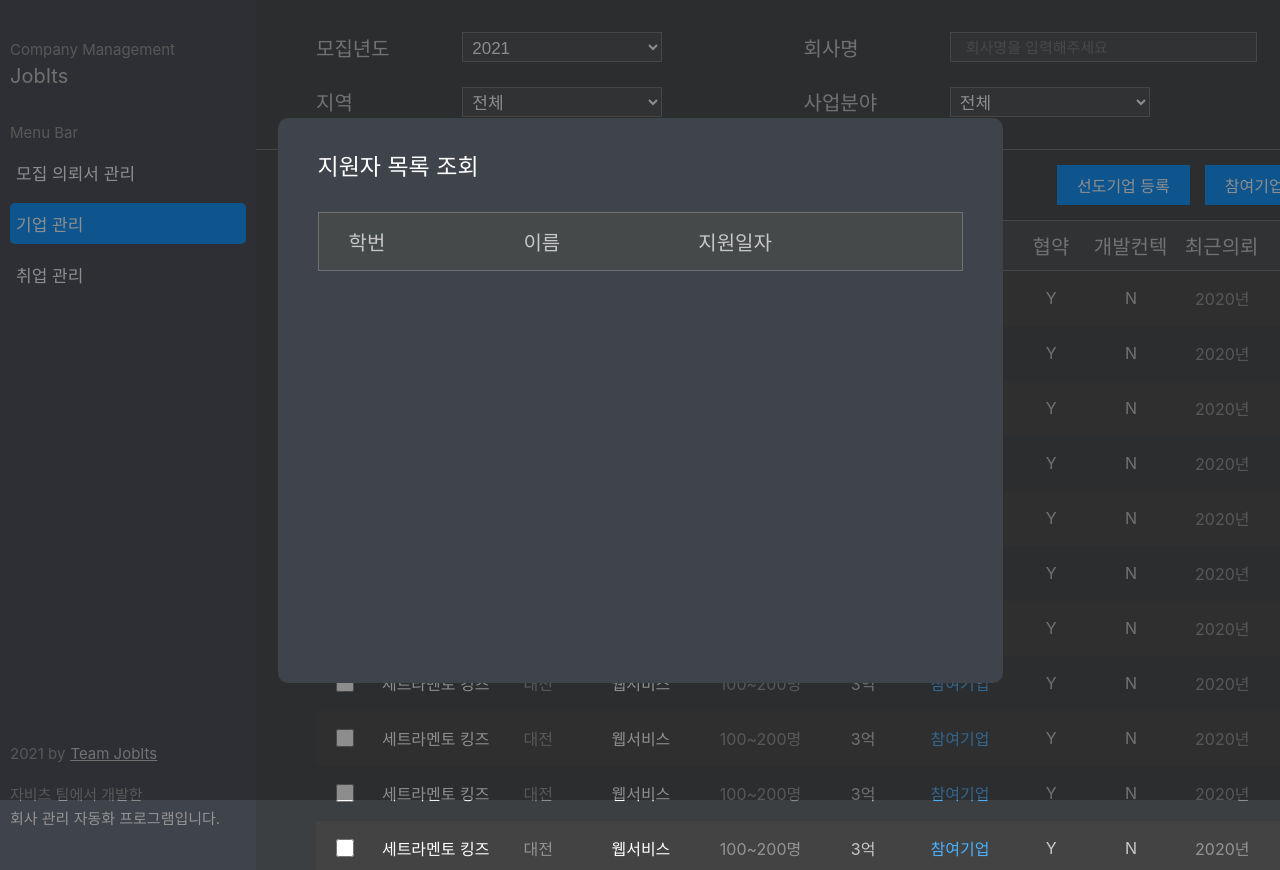
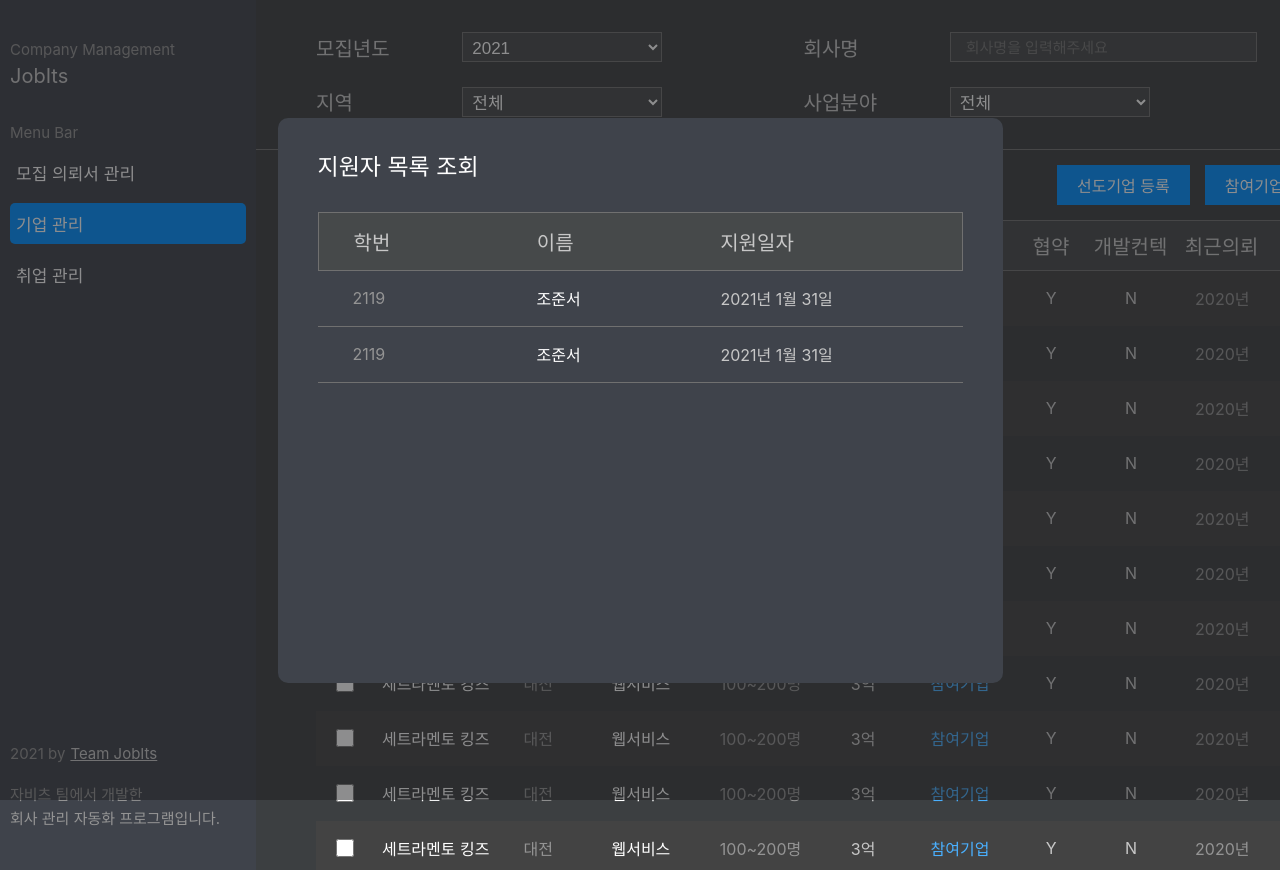
Before and after one commit to JobITs-DSM/Agatha, a Next.js app: page /enterprise in a window 1280 px wide. Shown: the top 870 px of the page. Built offline with nearby package versions, Linux system fonts and the light colour scheme.

Commit message:
[CRATE] modal list

```diff
--- /dev/null
+++ b/src/component/Modals/Recruitment/List/List.tsx
@@ -0,0 +1,20 @@
+import { FC } from "react";
+import * as S from "../styles";
+
+interface Props {
+  number: number;
+  name: string;
+  date: string;
+}
+
+const List: FC<Props> = ({ number, name, date }): JSX.Element => {
+  return (
+    <S.List>
+      <div className="number">{number}</div>
+      <div className="name">{name}</div>
+      <div className="date">{date}</div>
+    </S.List>
+  );
+};
+
+export default List;
--- a/src/component/Modals/Recruitment/index.tsx
+++ b/src/component/Modals/Recruitment/index.tsx
@@ -1,20 +1,58 @@
 import { FC } from "react";
 import * as S from "./styles";
-const RecruitModal : FC= ():JSX.Element => {
+import List from "./List/List";
+
+const RecruitModal: FC = (): JSX.Element => {
+  const listHeaderArr = ["학번", "이름", "지원일자"];
+
+  const testData = [
+    {
+      number: 2119,
+      name: "조준서",
+      date: "2021년 1월 31일",
+    },
+    {
+      number: 2119,
+      name: "조준서",
+      date: "2021년 1월 31일",
+    },
+    {
+      number: 2119,
+      name: "조준서",
+      date: "2021년 1월 31일",
+    },
+    {
+      number: 2119,
+      name: "조준서",
+      date: "2021년 1월 31일",
+    },
+  ];
+
   return (
     <S.Wrapper>
       <S.ModalContainer>
         <div className="title">지원자 목록 조회</div>
         <S.ListBox>
           <S.ListHead>
-                        <div>학번</div>
-                        <div>이름</div>
-                        <div>지원일자</div>
+            {listHeaderArr.map((value) => {
+              return <div>{value}</div>;
+            })}
           </S.ListHead>
+          <S.ListBody>
+            {testData.map((value) => {
+              return (
+                <List
+                  number={value.number}
+                  name={value.name}
+                  date={value.date}
+                />
+              );
+            })}
+          </S.ListBody>
         </S.ListBox>
       </S.ModalContainer>
     </S.Wrapper>
   );
-}
+};
 
 export default RecruitModal;
--- a/src/component/Modals/Recruitment/styles.ts
+++ b/src/component/Modals/Recruitment/styles.ts
@@ -34,7 +34,7 @@ export const ListContainer = styled.div`
 `;
 
 export const ListBox = styled.div`
-    height: 56px;
+    /* height: 56px; */
     width: 100%;
     display: flex;
     flex-direction: column;
@@ -42,14 +42,40 @@ export const ListBox = styled.div`
 
 export const ListHead = styled.div`
     display: grid;
-    grid-template-columns: 30% 30% 40%;
-    padding: 14px 30px;
+    grid-template-columns: 32% 32% 36%;
+    padding: 14px 35px;
     background-color: ${color.gray600};
     border: 1px solid ${color.gray400};
-    /* place-items: center; */
 
     & div {
         color: ${color.gray200};
         font-size: 20px;
     }
 `;
+
+export const ListBody = styled.div`
+    height: 112px;
+    overflow: scroll;
+`;
+
+export const List = styled.div`
+    background-color: inherit;
+    border-bottom: 1px solid ${color.gray400};
+    height: 56px;
+    display: grid;
+    grid-template-columns: 32% 32% 36%;
+    padding: 14px 35px;
+    align-items: center;
+
+    & .number {
+        color: ${color.gray300};
+    }
+
+    & .name {
+        color: ${color.gray100};
+    }
+
+    & .date {
+        color: ${color.gray200};
+    }
+`;
```
Lines whose indentation alone changed are shown as unchanged.
